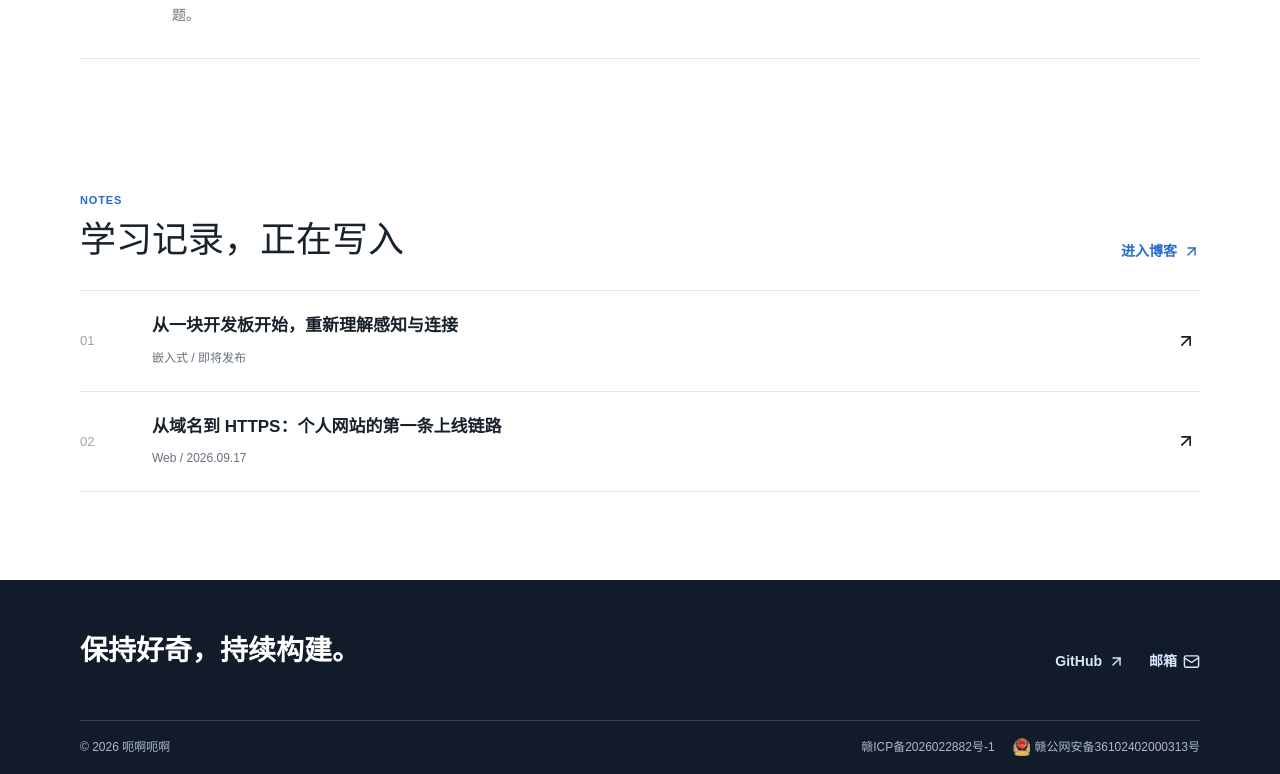
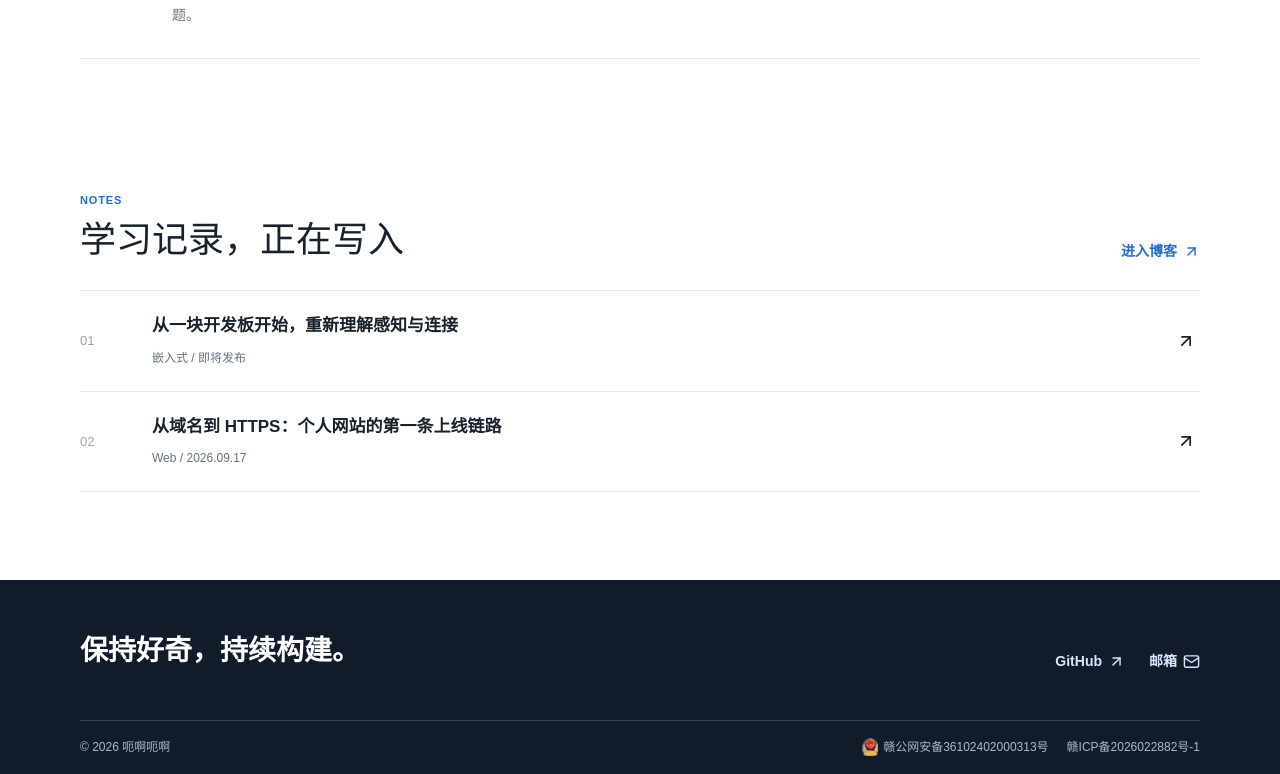
Before and after one commit to eaea499/eaea499, a Next.js app: page / in a window 1280 px wide. Shown: the part 1878-2652 px from the top of the page. Built offline with nearby package versions, Linux system fonts and the light colour scheme.

Commit message:
fix: update filing badge and footer order

```diff
--- a/src/components/site-chrome.tsx
+++ b/src/components/site-chrome.tsx
@@ -9,5 +9,5 @@ export function SiteHeader() {
 }
 
 export function SiteFooter() {
-  return <footer className="site-footer"><div className="site-wrap footer-top"><p className="footer-statement">保持好奇，持续构建。</p><div className="footer-links"><a className="footer-link" href="https://github.com/eaea499" target="_blank" rel="noreferrer">GitHub <ArrowUpRight size={17} /></a><a className="footer-link" href="mailto:eaea499@outlook.com">邮箱 <Mail size={17} /></a></div></div><div className="site-wrap footer-bottom"><p>© 2026 呃啊呃啊</p><div className="filing-links"><a href="https://beian.miit.gov.cn/" target="_blank" rel="noreferrer">赣ICP备2026022882号-1</a><a className="mps-filing" href="https://beian.mps.gov.cn/#/query/webSearch?code=36102402000313" target="_blank" rel="noreferrer"><Image src="/beian-badge.png" alt="公安备案图标" width={18} height={18} />赣公网安备36102402000313号</a></div></div></footer>;
+  return <footer className="site-footer"><div className="site-wrap footer-top"><p className="footer-statement">保持好奇，持续构建。</p><div className="footer-links"><a className="footer-link" href="https://github.com/eaea499" target="_blank" rel="noreferrer">GitHub <ArrowUpRight size={17} /></a><a className="footer-link" href="mailto:eaea499@outlook.com">邮箱 <Mail size={17} /></a></div></div><div className="site-wrap footer-bottom"><p>© 2026 呃啊呃啊</p><div className="filing-links"><a className="mps-filing" href="https://beian.mps.gov.cn/#/query/webSearch?code=36102402000313" target="_blank" rel="noreferrer"><Image src="/beian-badge.png" alt="公安备案图标" width={18} height={18} />赣公网安备36102402000313号</a><a href="https://beian.miit.gov.cn/" target="_blank" rel="noreferrer">赣ICP备2026022882号-1</a></div></div></footer>;
 }
```
